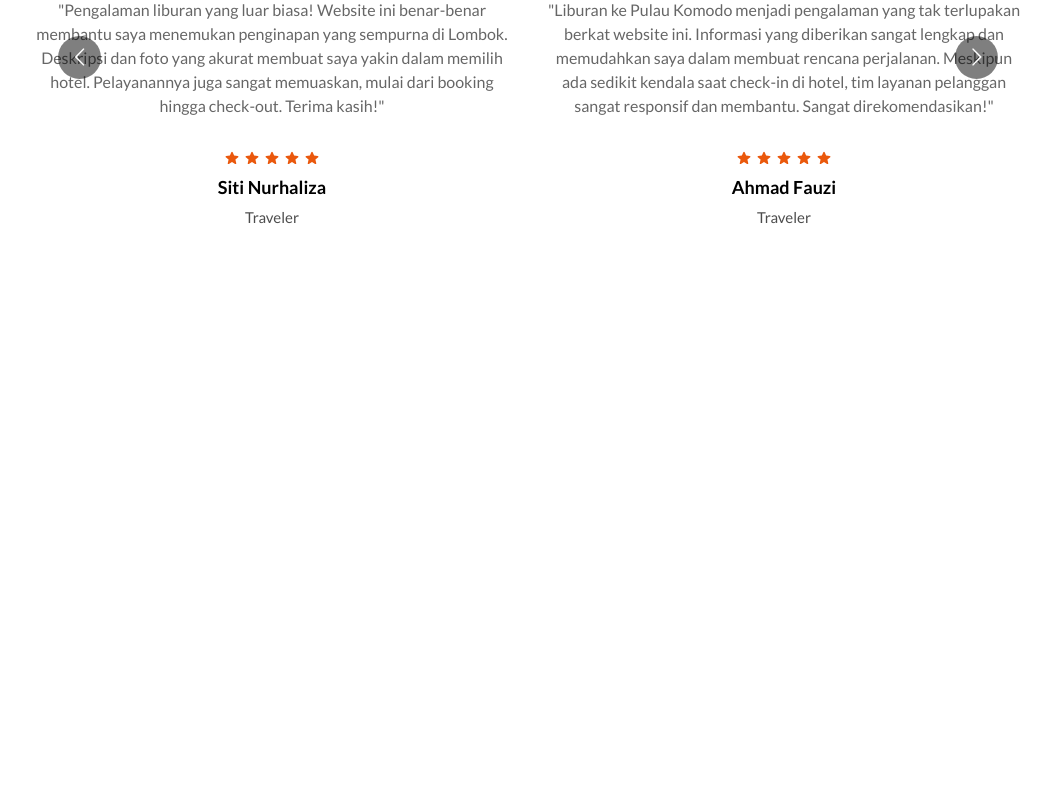
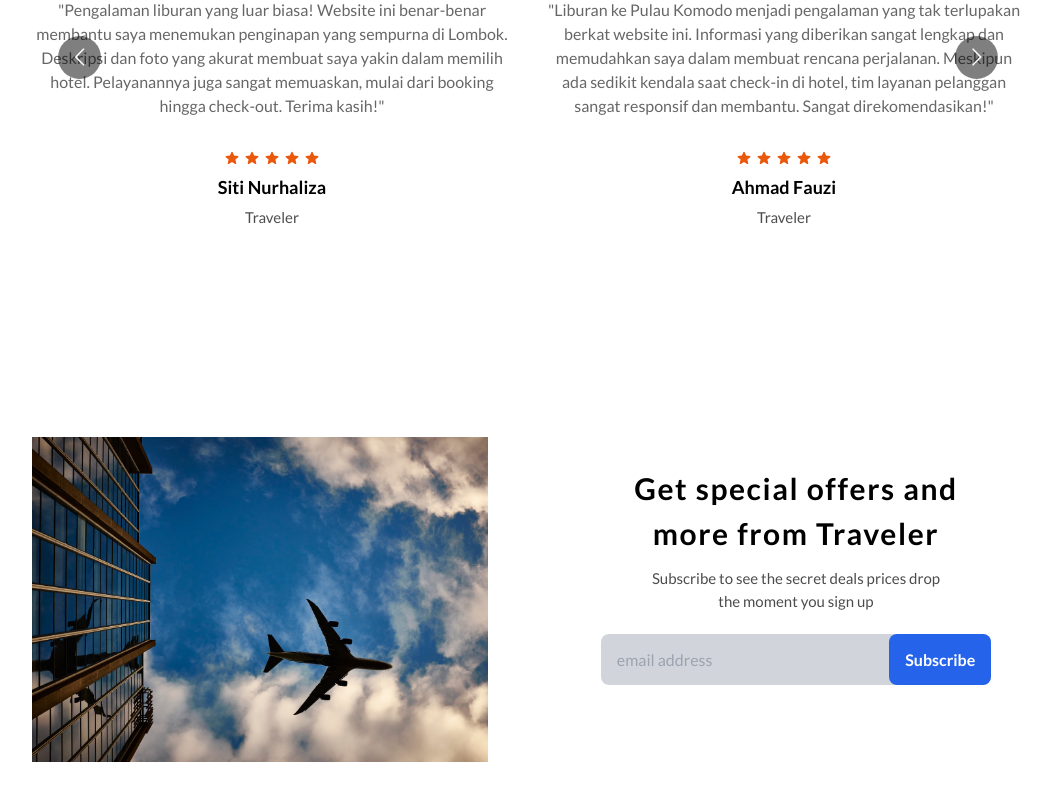
Before and after one commit to sandiarbaa/web-travel-2, a Next.js app: page / in a window 1280 px wide. Shown: the part 3122-3922 px from the top of the page, without its empty margins (112-1163 px from the left). Before the commit the page ends 3415 px from the top, so only its background shows below. Built offline with nearby package versions, Linux system fonts and the light colour scheme.

Commit message:
add: contact comp

```diff
--- /dev/null
+++ b/app/Components/Contact.tsx
@@ -0,0 +1,44 @@
+import Image from "next/image";
+import React from "react";
+
+const Contact = () => {
+  return (
+    <section id="contact" className="pt-[8rem] pb-[3rem]">
+      <div className="w-[80%] mx-auto grid grid-cols-1 lg:grid-cols-2 gap-[3rem]">
+        <div data-aos="fade-right" data-aos-delay="600">
+          <Image
+            src="/images/c1.png"
+            alt="fly"
+            width={600}
+            height={400}
+            className="object-contain mx-auto p-[1rem]"
+          />
+        </div>
+        <div
+          data-aos="fade-left"
+          data-aos-delay="800"
+          className="flex items-center justify-center flex-col"
+        >
+          <h1 className="text-center w-[90%] xl:w-[70%] tracking-[0.1rem] mx-auto font-bold text-[20px] md:text-[30px] text-black">
+            Get special offers and more from Traveler
+          </h1>
+          <p className="mt-[0.7rem] w-[80%] xl:w-[60%] mx-auto text-center text-[15px] text-black opacity-70">
+            Subscribe to see the secret deals prices drop the moment you sign up
+          </p>
+          <div className="flex mt-[1.4rem] rounded-lg bg-gray-300 mb-[3rem] items-center space-x-2 w-[80%] h-[4vh] md:h-[6.3vh]">
+            <input
+              className="ml-[1rem] bg-transparent w-[80%] h-[100%] border-none outline-none"
+              type="email"
+              placeholder="email address"
+            />
+            <button className="ml-[1rem] px-4 py-2 bg-blue-600 text-white font-bold rounded-lg h-[100%]">
+              Subscribe
+            </button>
+          </div>
+        </div>
+      </div>
+    </section>
+  );
+};
+
+export default Contact;
--- a/app/page.tsx
+++ b/app/page.tsx
@@ -8,6 +8,7 @@ import "aos/dist/aos.css";
 import TopDestination from "./Components/TopDestination";
 import Hotels from "./Components/Hotels";
 import Reviews from "./Components/Reviews";
+import Contact from "./Components/Contact";
 
 export default function Home() {
   const [nav, setNav] = useState(false);
@@ -55,7 +56,7 @@ export default function Home() {
       <Reviews />
 
       {/* CONTACT */}
-      {/* <Contact /> */}
+      <Contact />
 
       {/* FOOTER */}
       {/* <Footer /> */}
```
